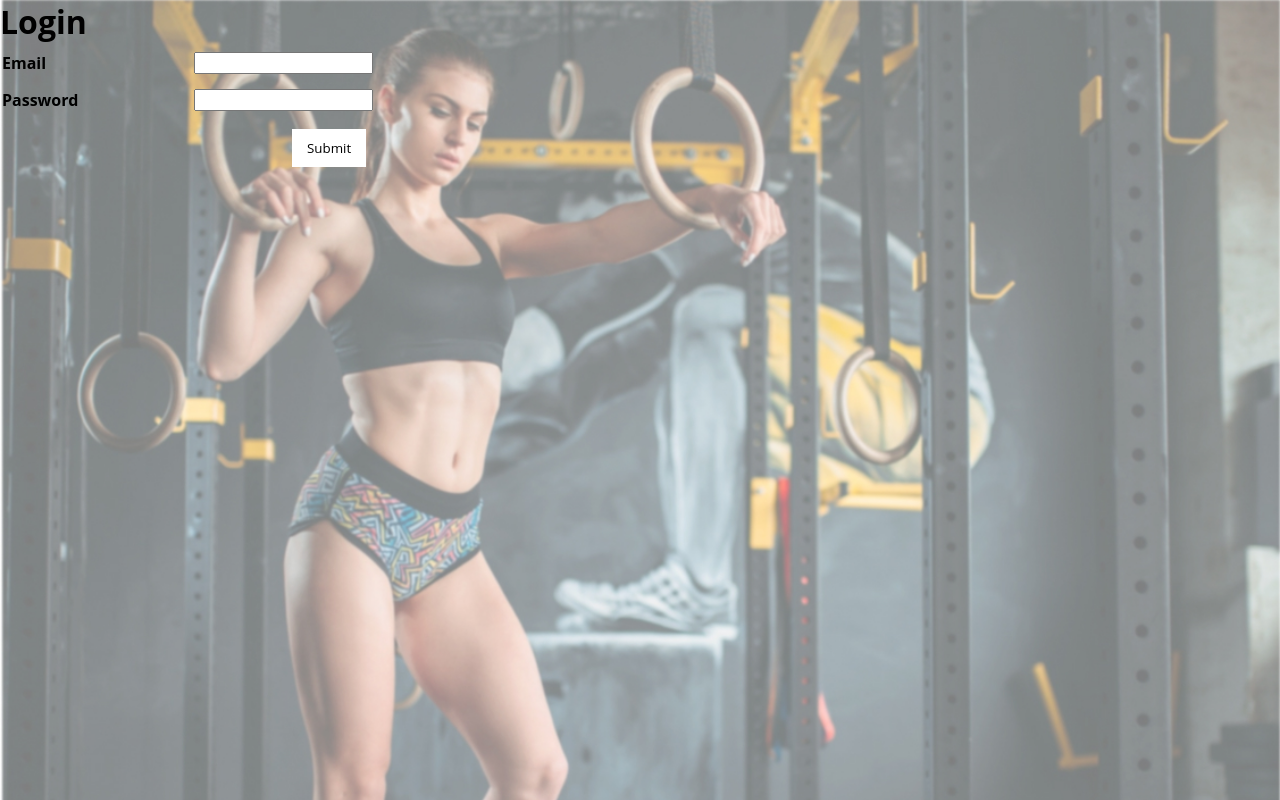
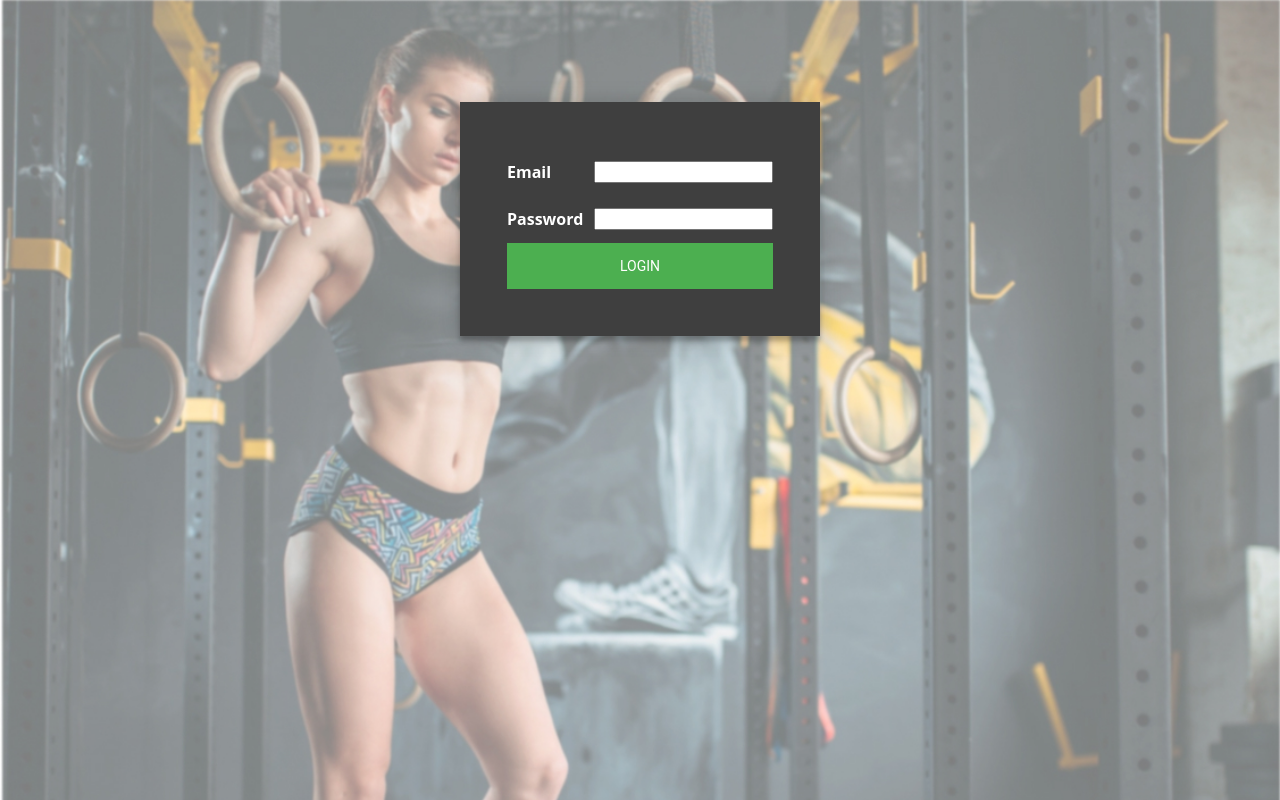
Before and after one commit to MiruRyuuki/BodyWorks, a PHP site: page /login.php in a window 1280 px wide. Run offline with PHP 8.4, Linux system fonts and the light colour scheme.

Commit message:
Add files via upload

```diff
--- a/Register.php
+++ b/Register.php
@@ -7,7 +7,6 @@
 <body>
 
 <div id="content" class="content">
-<h1>Register</h1> <br>
 <?php
 if(isset($_GET['err'])){
 	?>
@@ -24,6 +23,7 @@ if(isset($_GET['msg'])){
 ?>
 
 <form action="doRegister.php" method="post" id="form_register" onsubmit="return validate();">
+<div class="form">
 		<table class="table">
 			<tr>
 				<th align="left">First Name</td>
@@ -62,6 +62,7 @@ if(isset($_GET['msg'])){
 				<th colspan="2" align="left"><button type="submit" class="btn-form">Submit</button></td>
 			</tr>
 		</table>
+	</div>
 
 </form>
 </div>
--- a/login.php
+++ b/login.php
@@ -12,7 +12,7 @@
 </header>
 
 <div id="content" class="content">
-<h1>Login</h1>
+<!-- <h1>Login</h1> -->
 <?php
 if(isset($_GET['err'])){
 	?>
@@ -21,6 +21,7 @@ if(isset($_GET['err'])){
 }
 ?>
 <form action="doLogin.php" method="post" id="form_login" name="form_login" onsubmit="return validate();">
+	<div class="form">
 		<table class="table">
 			<tr>
 				<th align="left">Email</th>
@@ -31,9 +32,10 @@ if(isset($_GET['err'])){
 				<td><input type="password" name="password" value="" ></td>
 			</tr>
 			<tr>
-			<th colspan="2" align="left"><button type="submit" class="btn-form">Submit</button></td>
+				<th colspan="2" align="left"><button type="submit" class="btn-form">LOGIN</button></td>
 			</tr>
 		</table>
+	</div>
 </form>
 </div>
 </body>
--- a/style.css
+++ b/style.css
@@ -16,21 +16,44 @@
     background-size: 100%;
 }
 
+.form{
+	width: 360px;
+    padding: 8% 0 0;
+    margin: auto;
+}
+
 table.table{
+    position: relative;
+    z-index: 1;
+    background: #3f3f3f;
+    max-width: 360px;
+    margin: 0 auto 100px;
+    padding: 45px;
+    text-align: center;
+    box-shadow: 0 0 20px 0 rgba(0, 0, 0, 0.2), 0 5px 5px 0 rgba(0, 0, 0, 0.24);
+}
+
+table.table tr{
+	height: 45px;
+    color: #FFFFFF;
+}
+
+table.table th{
 	width: 50%;
-}
-table.table tr{
-	height: 35px;
-}
-table.table th{
-	width: 30%;
+    color: #FFFFFF;
 }
 
 .btn-form{
-	padding: 10px 15px;
-    margin-left: 290px;
-    margin-top: 10px;
-	border: none;
-	background: #FFFFFF;
-	cursor: pointer;
+	font-family: "Roboto", sans-serif;
+    text-transform: uppercase;
+    outline: 0;
+    background: #4CAF50;
+    width: 100%;
+    border: 0;
+    padding: 15px;
+    color: #FFFFFF;
+    font-size: 14px;
+    -webkit-transition: all 0.3 ease;
+    transition: all 0.3 ease;
+    cursor: pointer;
 }
```
Lines whose indentation alone changed are shown as unchanged.
